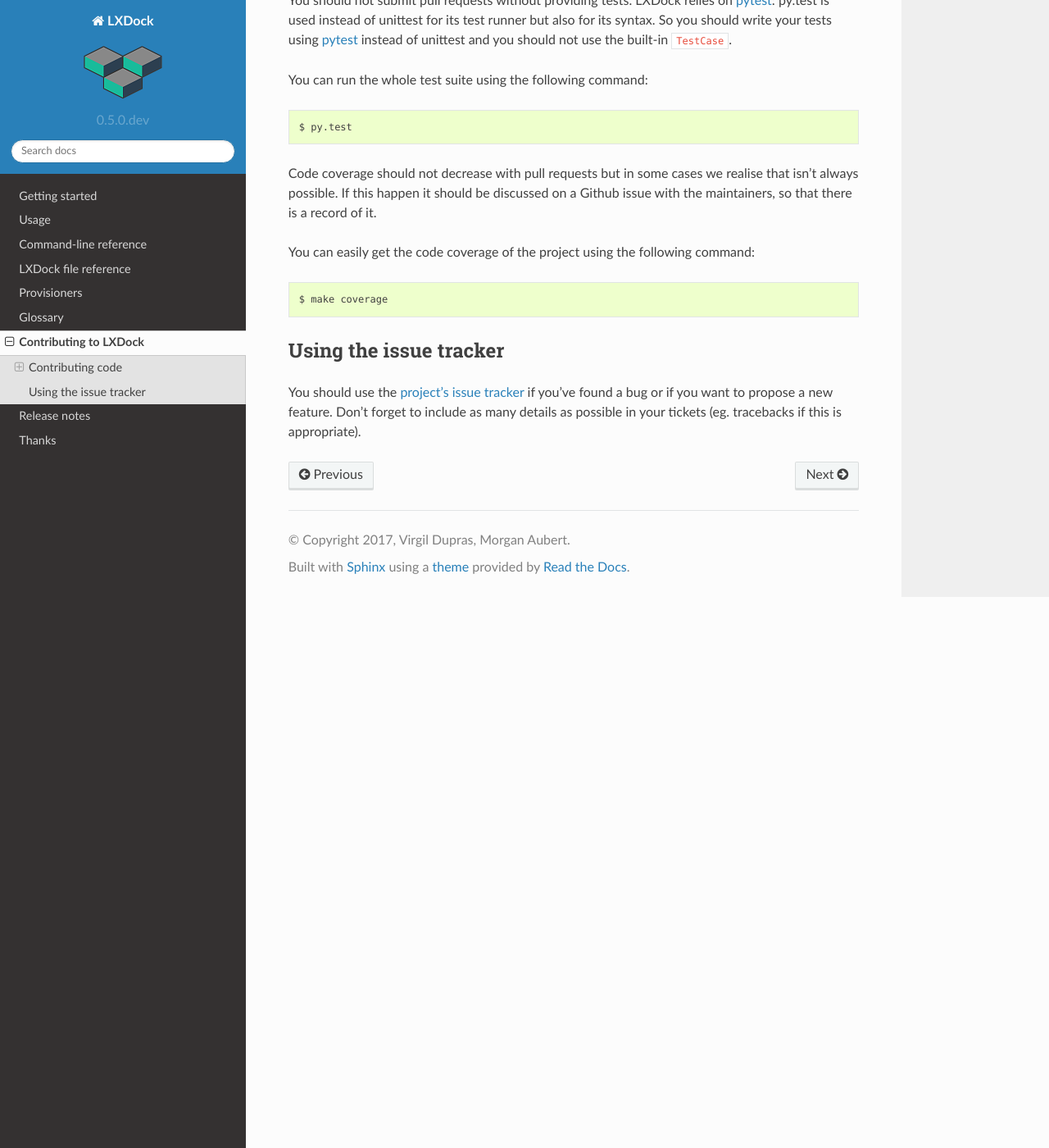
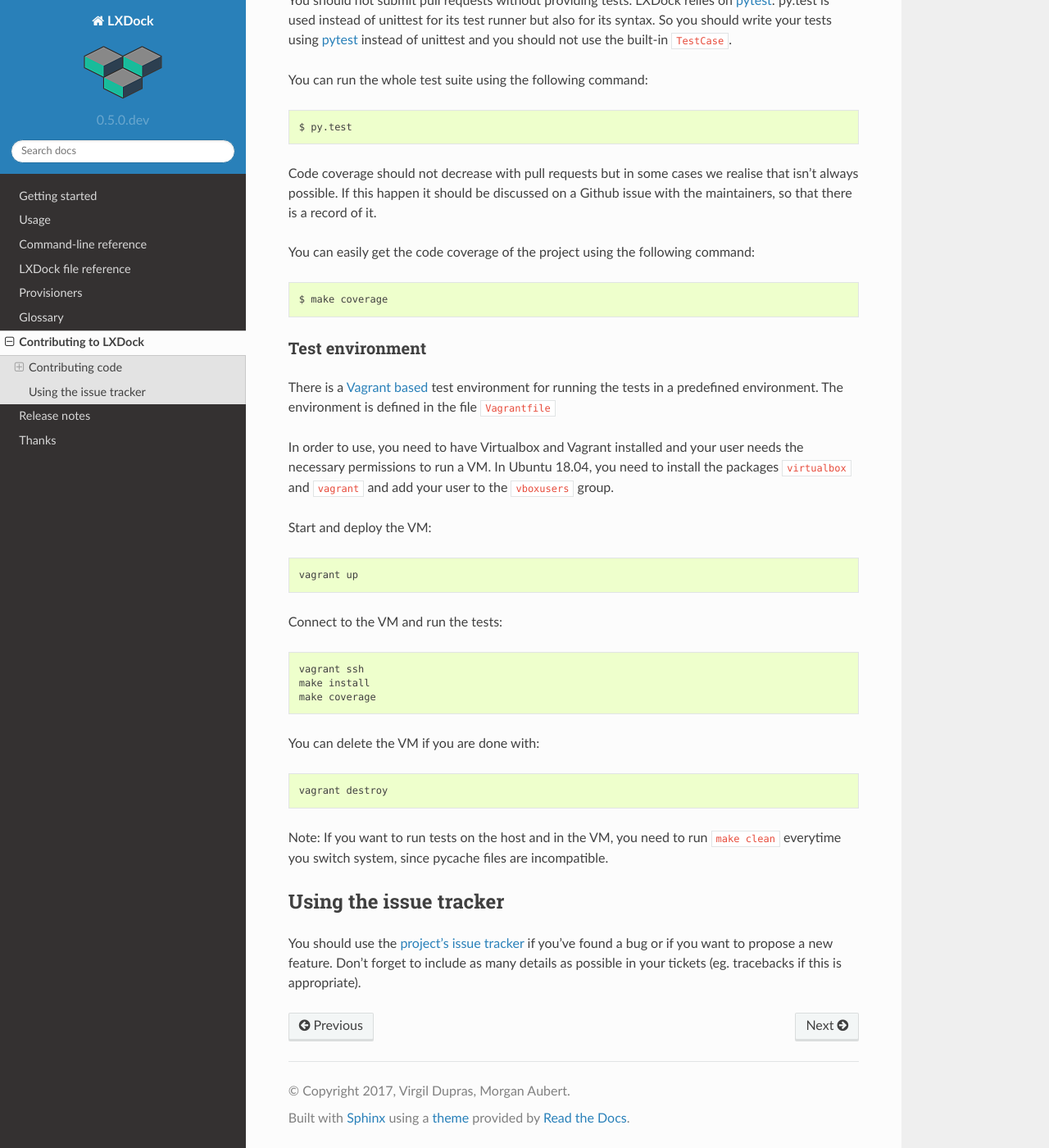
Before and after one commit to lxdock/lxdock, a Sphinx documentation site: the page built from docs/contributing.rst, in a window 1280 px wide and 1400 px high, scrolled down 1367 px. Shown: the whole window at 82% size. Built offline with Sphinx 7.4.7 and the Read the Docs theme 2.0.0, drawn with Linux system fonts in a browser that asks for light colours.

Commit message:
Document vagrant test environment usage

```diff
--- a/docs/contributing.rst
+++ b/docs/contributing.rst
@@ -83,6 +83,29 @@ You can easily get the code coverage of the project using the following command:
 
   $ make coverage
 
+Test environment
+################
+
+There is a `Vagrant based <https://www.vagrantup.com/>`_ test environment for running the tests in a predefined environment. The environment is defined in the file  ``Vagrantfile``
+
+In order to use, you need to have Virtualbox and Vagrant installed and your user needs the necessary permissions to run a VM. In Ubuntu 18.04, you need to install the packages ``virtualbox`` and ``vagrant`` and add your user to the ``vboxusers`` group.
+
+Start and deploy the VM::
+
+  vagrant up
+
+Connect to the VM and run the tests::
+
+  vagrant ssh
+  make install
+  make coverage
+
+You can delete the VM if you are done with::
+
+  vagrant destroy
+
+Note: If you want to run tests on the host and in the VM, you need to run ``make clean`` everytime you switch system, since pycache files are incompatible.
+
 Using the issue tracker
 -----------------------
 
```
